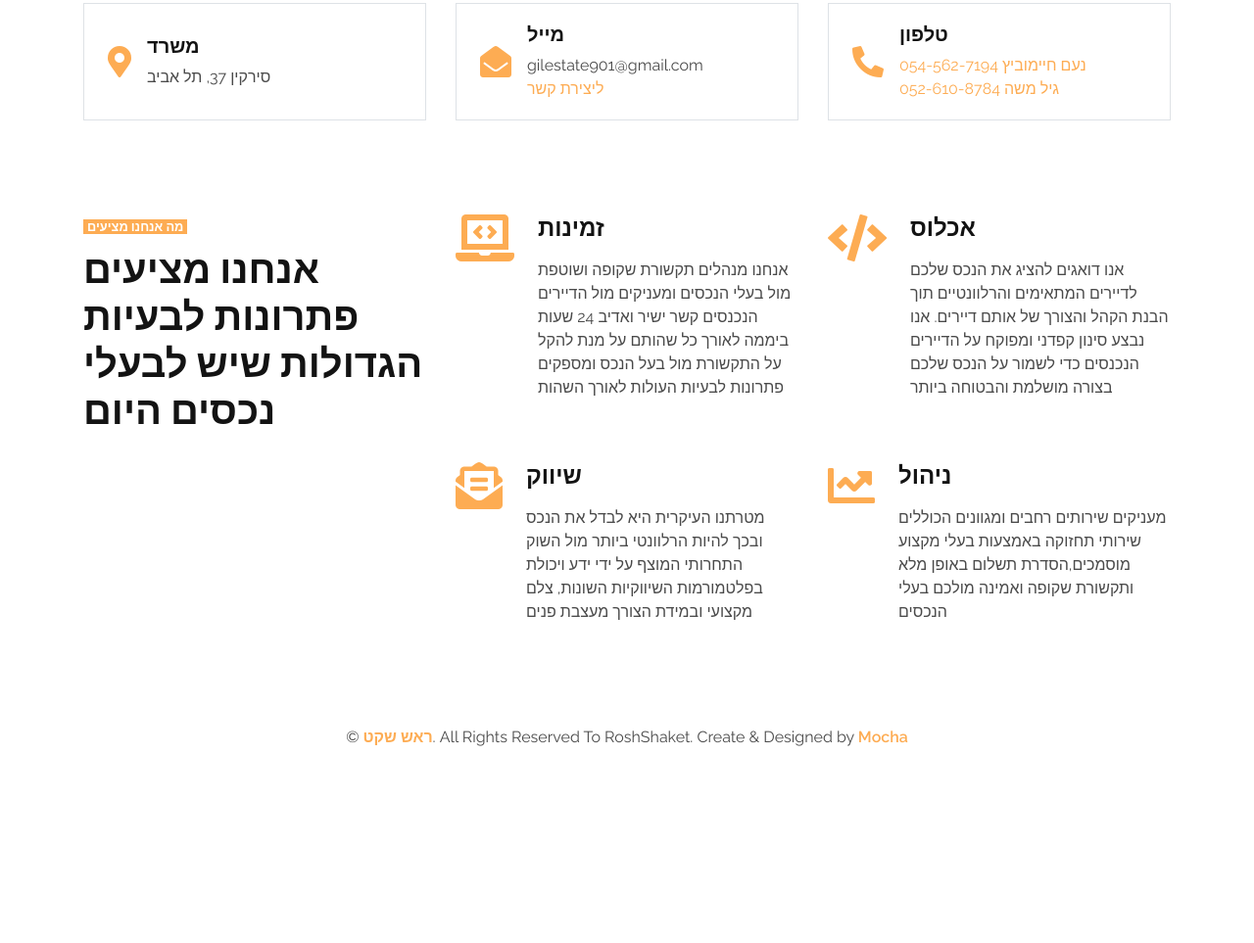
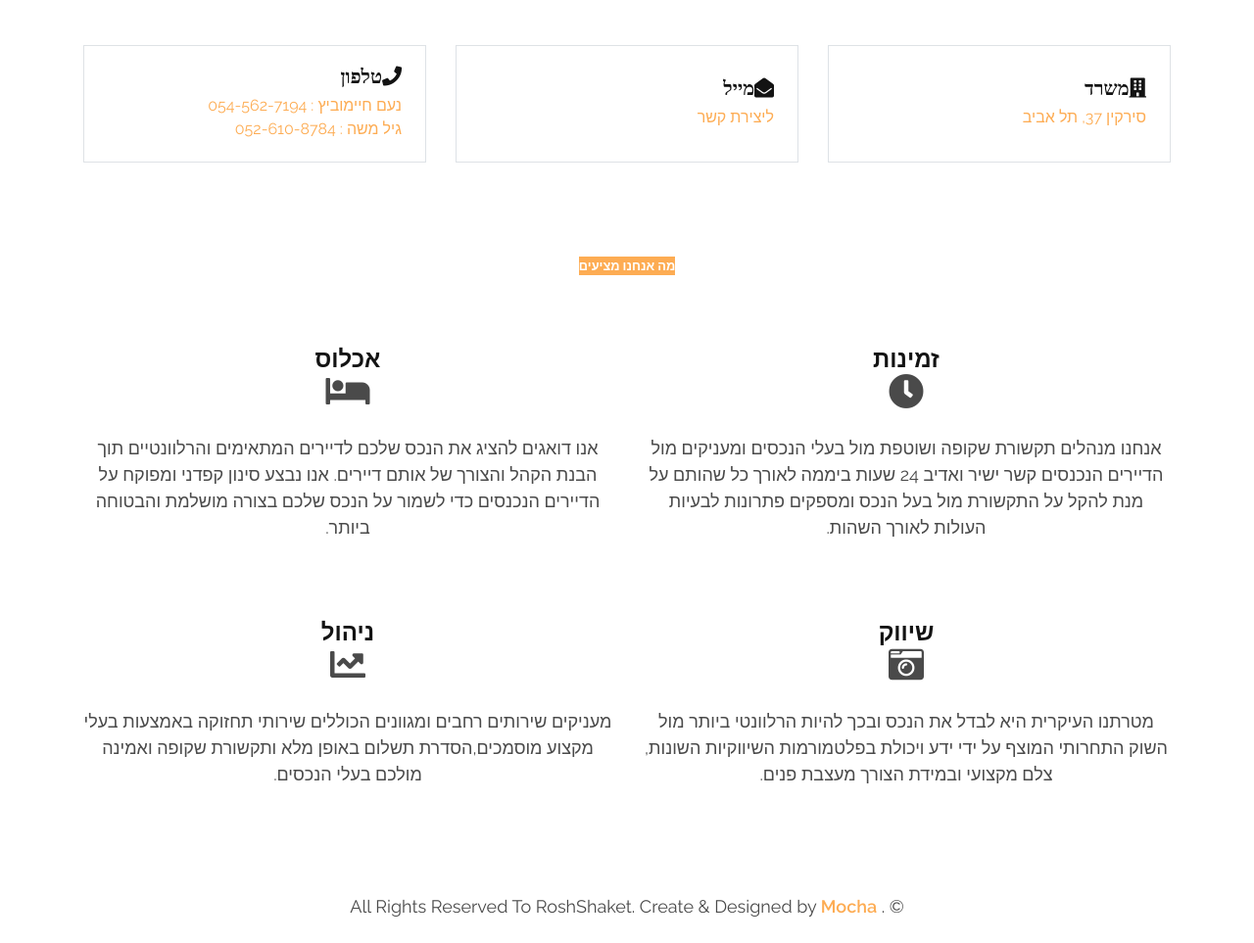
Before and after one commit to BrazGal/RoshSaket, a plain HTML site: page index.html in a window 1280 px wide. Shown: the part 1419-2382 px from the top of the page at 98% size. Before the commit the page ends 2208 px from the top, so only its background shows below. Drawn offline with nearby package versions, Linux system fonts and the light colour scheme.

Commit message:
Version 3

```diff
--- a/index.html
+++ b/index.html
@@ -1,5 +1,5 @@
 <!DOCTYPE html>
-<html lang="en">
+<html lang="en" dir="rtl">
 
 <head>
     <meta charset="utf-8">
@@ -27,17 +27,21 @@
 
 <body>
             <!-- Navbar Start -->
+            <nav class="navbar fixed-top  navbar-expand-lg bg-white">
+                    <h2 class="text-black"> לפרטים נוספים: נעם 054-562-7194 & גיל 052-610-8784 </h2>
+            </nav>
+            <!-- Navbar End -->
+
+
     <div class="container-fluid nav-bar p-0">
         <div class="container-lg p-0">
             <nav class="navbar navbar-expand-lg bg-secondary navbar-dark">
                 <a href="index.html" class="navbar-brand">
-                    <h1 class="m-0 text-white display-4" ><span class="text-primary">ר</span>אש<span class="text-primary">ש</span>קט</h1>
+                    <h1 class="m-5 text-white display-4" ><span class="text-primary">ר</span>אש<span class="text-primary">ש</span>קט</h1>
                 </a>
             </nav>
         </div>
     </div>
-    <!-- Navbar End -->
-
 
     <!-- Carousel Start -->
     <div class="container-fluid p-0 mb-5">
@@ -51,8 +55,7 @@
                     <img class="img-fluid" src="img/TelAvivOne.jpeg" alt="Image">
                     <div class="carousel-caption d-flex align-items-center justify-content-center">
                         <div class="p-5" style="width: 100%; max-width: 900px;">
-                            <h5 class="text-white text-uppercase mb-md-3"></h5>
-                            <h2 class="display-3 text-white mb-md-4">Our company your success.</h2>
+                            <h2 class="display-4 text-white">החברה שלנו ההצלחה שלך</h2>
                         </div>
                     </div>
                 </div>
@@ -60,8 +63,7 @@
                     <img class="img-fluid" src="img/TelAvivTwo.jpeg" alt="Image">
                     <div class="carousel-caption d-flex align-items-center justify-content-center">
                         <div class="p-5" style="width: 100%; max-width: 900px;">
-                            <h5 class="text-white text-uppercase mb-md-3"></h5>
-                            <h1 class="display-3 text-white mb-md-4">Always a step ahead.</h1>
+                            <h1 class="display-3 text-white"> צעד אחד לפני כולם</h1>
                         </div>
                     </div>
                 </div>
@@ -70,47 +72,44 @@
     </div>
     <!-- Carousel End -->
 
-
     <!-- About Start -->
     <div class="container-fluid py-5">
         <div class="container">
             <div class="row align-items-center pb-1">
-                <div class="col-lg-5">
-                    <img class="img-thumbnail p-3" src="img/about.jpg" alt="">
-                </div>
                 <div class="col-lg-7 mt-5 mt-lg-0">
                     <small class="bg-primary text-white text-uppercase font-weight-bold px-1">מי אנחנו</small>
                     <h1 class="mt-2 mb-4"> ״ראש שקט״  היא חברה לניהול נכסים המעניקה ליווי אישי וצמוד לבעלי נכסים ודיירים הנכנסים לאורך כל תקופת השהות בנכס </h1>
                     <p class="mb-4">הקמנו את החברה לאחר תקופה ארוכה בתחום הנדל"ן והכרתו מקרוב, מה שגרם לנו להגיע להבנה שבתחום יש צורך ברוח צעירה שמתגוררת ומכירה לעומק את אזור הנכס, מתן יחס אישי וליווי צמוד לשוכרים מול אנשי מקצוע. אנחנו מעוניינים להעניק קשר בין אישי בינינו לבין הלקוחות בצורה שעוד לא נראתה בתחום בכדי להקל על בעלי הדירות לאורך תהליך ההשכרה. את זאת נבצע במקצועיות ומסירות, תוך שמירה ודאגה לצרכים ולאינטרסים של בעל הנכס ומתן דגש על שירות אדיב, מקצועי, אמין וזמין 24 שעות ביממה על מנת להגיע למיקסום פוטנציאל הנכס וההכנסה הפסיבית של בעליו בצורה שקופה ורציפה</p>
                 </div>
+                <div class="col-lg-5">
+                    <img class="img-thumbnail p-100" src="img/NoamAndGil2.png" alt="">
+                </div>
             </div>
             <div class="row mt-4">
                 <div class="col-md-4">
                     <div class="d-flex align-items-center border mb-4 mb-lg-0 p-4" style="height: 120px;">
-                        <i class="fa fa-2x fa-map-marker-alt text-primary mr-3"></i>
+                        <!-- <i class="fa fa-2x fa-map-marker-alt text-primary mr-3"></i> -->
                         <div class="d-flex flex-column">
-                            <h5 class="font-weight-bold">משרד</h5>
-                            <p class="m-0">סירקין 37, תל אביב</p>
+                            <h5 class="font-weight-bold fas fa-building">משרד</h5>
+                            <a class="m-0">סירקין 37, תל אביב</a>
                         </div>
                     </div>
                 </div>
                 <div class="col-md-4">
                     <div class="d-flex align-items-center border mb-4 mb-lg-0 p-4" style="height: 120px;">
-                        <i class="fa fa-2x fa-envelope-open text-primary mr-3"></i>
                         <div class="d-flex flex-column">
-                            <h5 class="font-weight-bold">מייל</h5>
-                            <p class="m-0">gilestate901@gmail.com</p>
+                            <h5 class="font-weight-bold far fa-envelope-open" >מייל</h5>
                             <a class="envelope" href="mailto: gilestate901@gmail.com">ליצירת קשר </i></a>
                         </div>
                     </div>
                 </div>
                 <div class="col-md-4">
                     <div class="d-flex align-items-center border mb-4 mb-lg-0 p-4" style="height: 120px;">
-                        <i class="fas fa-2x fa-phone-alt text-primary mr-3"></i>
+                        <!-- <i class="fas fa-2x fa-phone-alt text-primary mr-3"></i> -->
                         <div class="d-flex flex-column">
-                            <h5 class="font-weight-bold">טלפון</h5>
-                            <a class="phone" href="tel:054-562-7194">054-562-7194 נעם חיימוביץ</a>
-                            <a class="phone" href="tel:052-610-8784">052-610-8784 גיל משה</a>
+                            <h5 class="font-weight-bold fas fa-phone">טלפון</h5>
+                            <a class="phone" href="tel:054-562-7194"> נעם חיימוביץ : 054-562-7194</a>
+                            <a class="phone" href="tel:052-610-8784"> גיל משה : 052-610-8784</a>
 
                         </div>
                     </div>
@@ -120,70 +119,56 @@
     </div>
     <!-- About End -->
 
+    <div class="container-fluid pt-5" id="service">
+        <div class="container">
+            <div class="position-relative d-flex align-items-center justify-content-center">
+                <small class="bg-primary text-white text-uppercase font-weight-bold ">מה אנחנו מציעים</small>
 
-    <!-- Services Start -->
-    <div class="container-fluid pt-5 pb-3">
-        <div class="container">
-            <div class="row">
-                <div class="col-lg-4 mb-5">
-                    <small class="bg-primary text-white text-uppercase font-weight-bold px-1">מה אנחנו מציעים</small>
-                    <h1 class="mt-2 mb-3">אנחנו מציעים פתרונות  לבעיות הגדולות שיש לבעלי נכסים היום</h1>
             </div>
-                <div class="col-lg-8">
-                    <div class="row">
-                        <div class="col-md-6 mb-5">
-                            <div class="d-flex">
-                                <i class="fa fa-3x fa-laptop-code text-primary mr-4"></i>
-                                <div class="d-flex flex-column">
-                                    <h4 class="font-weight-bold mb-3">זמינות</h4>
-                                    <p> אנחנו מנהלים תקשורת שקופה ושוטפת מול בעלי הנכסים ומעניקים מול הדיירים הנכנסים  קשר ישיר ואדיב 24 שעות ביממה לאורך כל שהותם על מנת להקל על התקשורת מול בעל הנכס ומספקים פתרונות לבעיות העולות לאורך השהות</p>
+            <br>
+            <br>
+            <br>
+
+            <div class="row pb-1">
+                <div class="col-lg-6 col-md-6 text-center mb-2">
+                    <div class=" align-items-center justify-content-center mb-4">
+                        <h4 class="font-weight-bold m-0"> זמינות</h4>
+                        <i class="fas fa-clock" style="font-size:36px;"></i>
                     </div>
+                    <p>אנחנו מנהלים תקשורת שקופה ושוטפת מול בעלי הנכסים ומעניקים מול הדיירים הנכנסים  קשר ישיר ואדיב 24 שעות ביממה לאורך כל שהותם על מנת להקל על התקשורת מול בעל הנכס ומספקים פתרונות לבעיות העולות לאורך השהות.</p>
                 </div>
+                <div class="col-lg-6 col-md-6 text-center mb-5">
+                    <div class=" align-items-center justify-content-center mb-4">
+                        <h4 class="font-weight-bold m-0"> אכלוס</h4>
+                        <i class='fas fa-bed' style='font-size:36px'></i>
                     </div>
-                        <div class="col-md-6 mb-5">
-                            <div class="d-flex">
-                                <i class="fa fa-3x fa-code text-primary mr-4"></i>
-                                <div class="d-flex flex-column">
-                                    <h4 class="font-weight-bold mb-3">אכלוס</h4>
-                                    <p>אנו דואגים להציג את הנכס שלכם לדיירים המתאימים והרלוונטיים תוך הבנת הקהל והצורך של אותם דיירים.    אנו נבצע סינון קפדני ומפוקח על הדיירים הנכנסים כדי לשמור על הנכס שלכם בצורה מושלמת והבטוחה ביותר</p>
+                    <p>אנו דואגים להציג את הנכס שלכם לדיירים המתאימים והרלוונטיים תוך הבנת הקהל והצורך של אותם דיירים.    אנו נבצע סינון קפדני ומפוקח על הדיירים הנכנסים כדי לשמור על הנכס שלכם בצורה מושלמת והבטוחה ביותר.</p>
                 </div>
+                <br>
+                <br>
+                <br>
+                <div class="col-lg-6 col-md-6 text-center mb-5">
+                    <div class=" align-items-center justify-content-center mb-4">
+                        <h4 class="font-weight-bold m-0">שיווק  </h4>
+                        <i class='fas fa-camera-retro' style='font-size:36px'></i>
                     </div>
+                    <p> מטרתנו העיקרית היא לבדל את הנכס ובכך להיות הרלוונטי ביותר מול השוק התחרותי המוצף על ידי ידע ויכולת בפלטמורמות השיווקיות השונות, צלם  מקצועי ובמידת הצורך מעצבת פנים.</p>
                 </div>
-                        <div class="col-md-6 mb-5">
-                            <div class="d-flex">
-                                <i class="fa fa-3x fa-envelope-open-text text-primary mr-4"></i>
-                                <div class="d-flex flex-column">
-                                    <h4 class="font-weight-bold mb-3">שיווק</h4>
-                                    <p> מטרתנו העיקרית היא לבדל את הנכס ובכך להיות הרלוונטי ביותר מול השוק התחרותי המוצף על ידי ידע ויכולת בפלטמורמות השיווקיות השונות, צלם  מקצועי ובמידת הצורך מעצבת פנים</p>
+                <div class="col-lg-6 col-md-6 text-center mb-5">
+                    <div class=" align-items-center justify-content-center mb-4">
+                        <h4 class="font-weight-bold m-0">ניהול  </h4>
+                        <i class='fas fa-chart-line' style='font-size:36px'></i>
                     </div>
-                            </div>
-                        </div>
-                        <div class="col-md-6 mb-5">
-                            <div class="d-flex">
-                                <i class="fa fa-3x fa-chart-line text-primary mr-4"></i>
-                                <div class="d-flex flex-column">
-                                    <h4 class="font-weight-bold mb-3">ניהול</h4>
-                                    <p>מעניקים שירותים רחבים ומגוונים הכוללים שירותי תחזוקה באמצעות בעלי מקצוע מוסמכים,הסדרת תשלום באופן מלא ותקשורת שקופה ואמינה מולכם בעלי הנכסים   </p>
+                    <p>מעניקים שירותים רחבים ומגוונים הכוללים שירותי תחזוקה באמצעות בעלי מקצוע מוסמכים,הסדרת תשלום באופן מלא ותקשורת שקופה ואמינה מולכם בעלי הנכסים.</p>
                 </div>
             </div>
         </div>
     </div>
-                </div>
-            </div>
-        </div>
-    </div>
-    <!-- Services End -->
-
-
-
-
-
-
 
     <!-- Footer start -->
     <div class="container-fluid py-4 px-sm-3 px-md-5">
         <p class="m-0 text-center">
-            &copy; <a class="font-weight-semi-bold" href="#">ראש שקט</a>. All Rights Reserved To RoshShaket. Create & Designed by
+            &copy; . All Rights Reserved To RoshShaket. Create & Designed by
             <a class="font-weight-semi-bold" href="https://www.linkedin.com/in/gal-braz-0a6ab7215/">Mocha</a>
         </p>
     </div>
@@ -206,6 +191,7 @@
     <script src="mail/jqBootstrapValidation.min.js"></script>
     <script src="mail/contact.js"></script>
 
+
     <!-- Template Javascript -->
     <script src="js/main.js"></script>
 </body>
```
Also changed, not shown: css/style.css, img/GilAndNoam.jpg (added), img/NoamAndGil.png (added), img/NoamAndGil2.png (added). Lines whose indentation alone changed are shown as unchanged.
